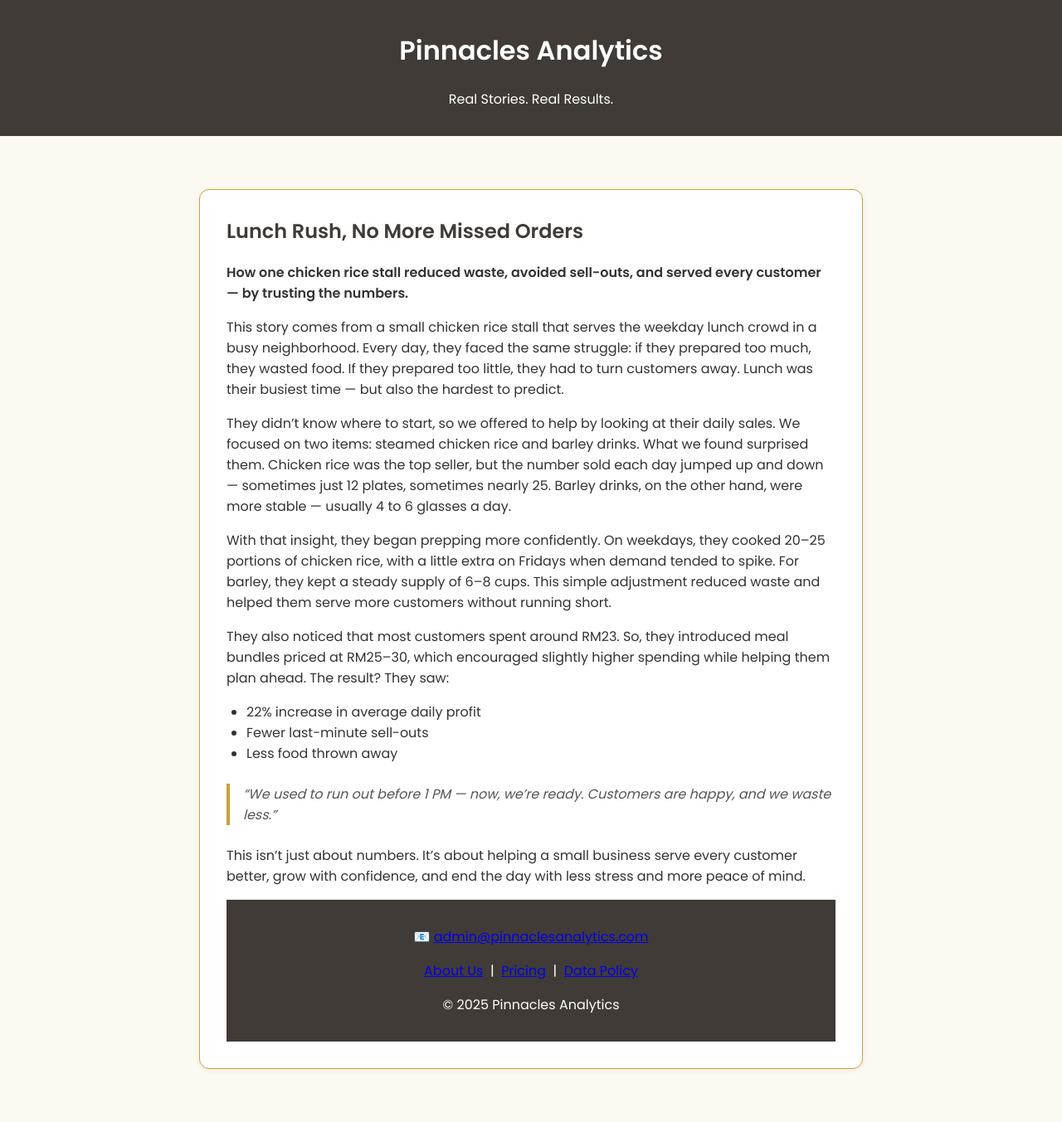
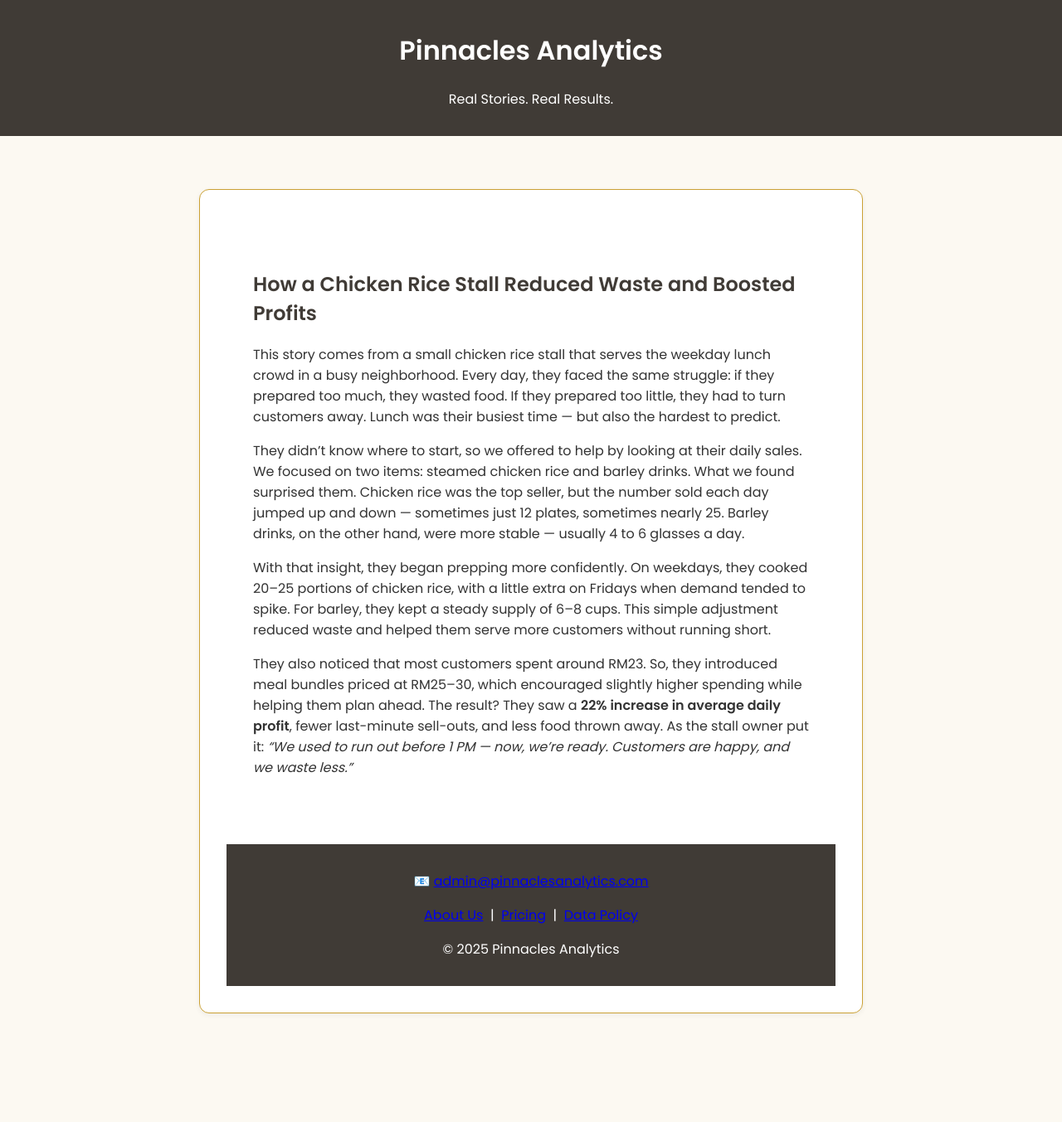
Before and after one commit to lyven81/pinnacles-learning-website, a Jekyll site: the page case-study/case-study-1.html, which Jekyll copies as it is, in a window 1280 px wide. Shown: the whole page at 83% size. Built offline with Jekyll 4.4.1, drawn with Linux system fonts in a browser that asks for light colours; after the commit the page ends 1286 px from its top, so only the background shows below that.

Commit message:
Update case-study-1.html

```diff
--- a/case-study/case-study-1.html
+++ b/case-study/case-study-1.html
@@ -55,27 +55,20 @@
 
   <div class="container">
     <div class="case-card">
-      <h2> Lunch Rush, No More Missed Orders</h2>
-      <p><strong>How one chicken rice stall reduced waste, avoided sell-outs, and served every customer — by trusting the numbers.</strong></p>
 
-<p>This story comes from a small chicken rice stall that serves the weekday lunch crowd in a busy neighborhood. Every day, they faced the same struggle: if they prepared too much, they wasted food. If they prepared too little, they had to turn customers away. Lunch was their busiest time — but also the hardest to predict.</p>
+<section class="case-story">
+  <div class="container">
+    <h2>How a Chicken Rice Stall Reduced Waste and Boosted Profits</h2>
 
-<p>They didn’t know where to start, so we offered to help by looking at their daily sales. We focused on two items: steamed chicken rice and barley drinks. What we found surprised them. Chicken rice was the top seller, but the number sold each day jumped up and down — sometimes just 12 plates, sometimes nearly 25. Barley drinks, on the other hand, were more stable — usually 4 to 6 glasses a day.</p>
+    <p>This story comes from a small chicken rice stall that serves the weekday lunch crowd in a busy neighborhood. Every day, they faced the same struggle: if they prepared too much, they wasted food. If they prepared too little, they had to turn customers away. Lunch was their busiest time — but also the hardest to predict.</p>
 
-<p>With that insight, they began prepping more confidently. On weekdays, they cooked 20–25 portions of chicken rice, with a little extra on Fridays when demand tended to spike. For barley, they kept a steady supply of 6–8 cups. This simple adjustment reduced waste and helped them serve more customers without running short.</p>
+    <p>They didn’t know where to start, so we offered to help by looking at their daily sales. We focused on two items: steamed chicken rice and barley drinks. What we found surprised them. Chicken rice was the top seller, but the number sold each day jumped up and down — sometimes just 12 plates, sometimes nearly 25. Barley drinks, on the other hand, were more stable — usually 4 to 6 glasses a day.</p>
 
-<p>They also noticed that most customers spent around RM23. So, they introduced meal bundles priced at RM25–30, which encouraged slightly higher spending while helping them plan ahead. The result? They saw:</p>
+    <p>With that insight, they began prepping more confidently. On weekdays, they cooked 20–25 portions of chicken rice, with a little extra on Fridays when demand tended to spike. For barley, they kept a steady supply of 6–8 cups. This simple adjustment reduced waste and helped them serve more customers without running short.</p>
 
-<ul>
-  <li>22% increase in average daily profit</li>
-  <li>Fewer last-minute sell-outs</li>
-  <li>Less food thrown away</li>
-</ul>
-
-<blockquote>“We used to run out before 1 PM — now, we’re ready. Customers are happy, and we waste less.”</blockquote>
-
-<p>This isn’t just about numbers. It’s about helping a small business serve every customer better, grow with confidence, and end the day with less stress and more peace of mind.</p>
-
+    <p>They also noticed that most customers spent around RM23. So, they introduced meal bundles priced at RM25–30, which encouraged slightly higher spending while helping them plan ahead. The result? They saw a <strong>22% increase in average daily profit</strong>, fewer last-minute sell-outs, and less food thrown away. As the stall owner put it: <em>“We used to run out before 1 PM — now, we’re ready. Customers are happy, and we waste less.”</em></p>
+  </div>
+</section>
 
       <footer>
     <p>📧 <a href="mailto:admin@pinnaclesanalytics.com">admin@pinnaclesanalytics.com</a></p>
```
